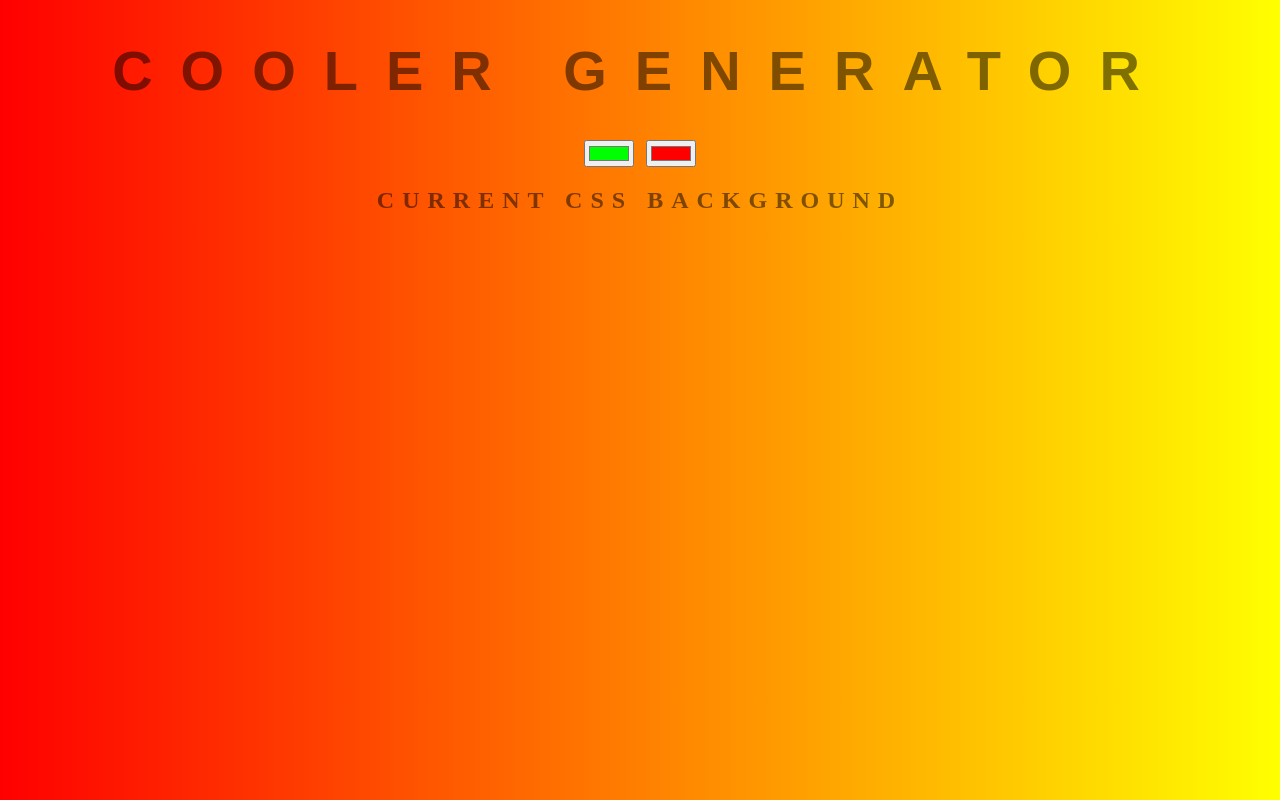
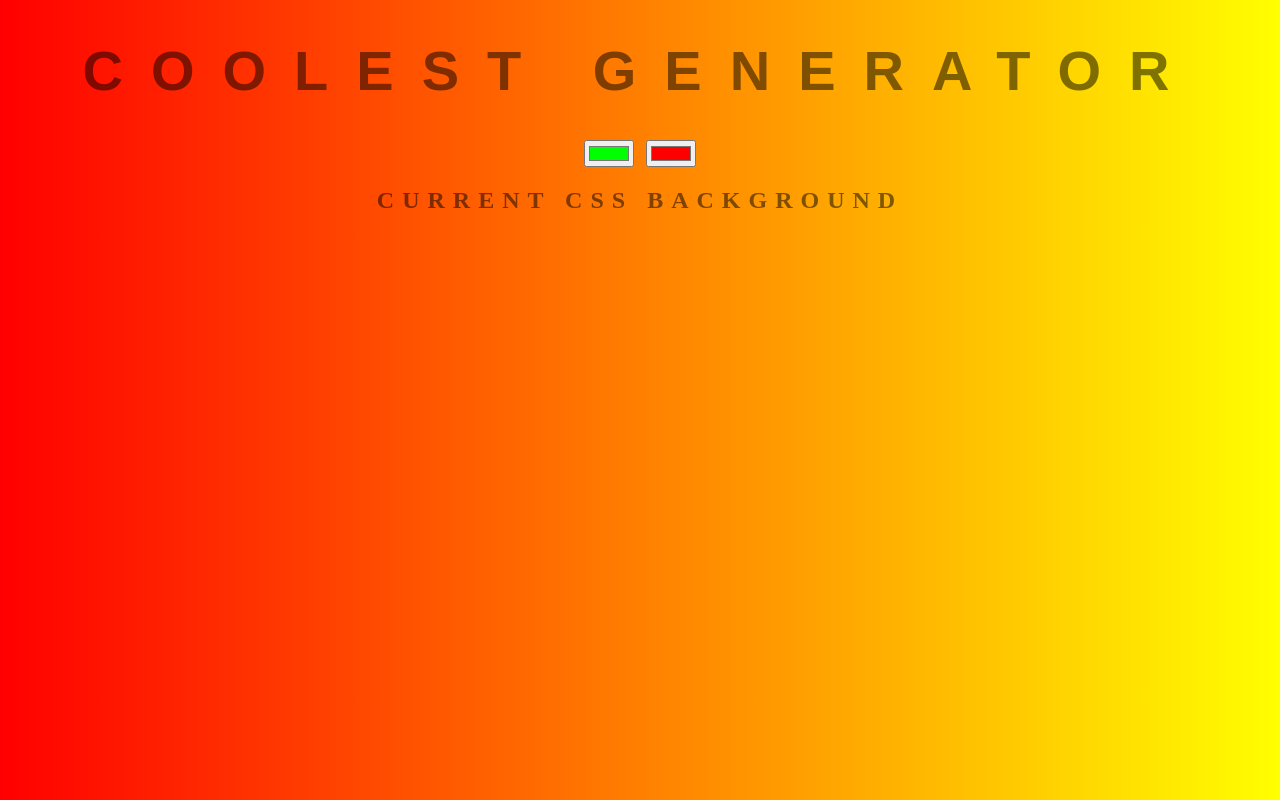
Before and after one commit to JariP10/background-generator, a plain HTML site: page index.html in a window 1280 px wide. Drawn offline with Linux system fonts and the light colour scheme.

Commit message:
Text change again

```diff
--- a/index.html
+++ b/index.html
@@ -8,7 +8,7 @@
     <link rel="stylesheet" href="style.css">
 </head>
 <body id="gradient">
-    <h1>COOLER Generator</h1>
+    <h1>COOLEST Generator</h1>
     <input class="color1" type="color" name="color1" value="#00ff00">
     <input class="color2" type="color" name="color2" value="#ff0000">
     <h2>Current CSS Background</h2>
```
